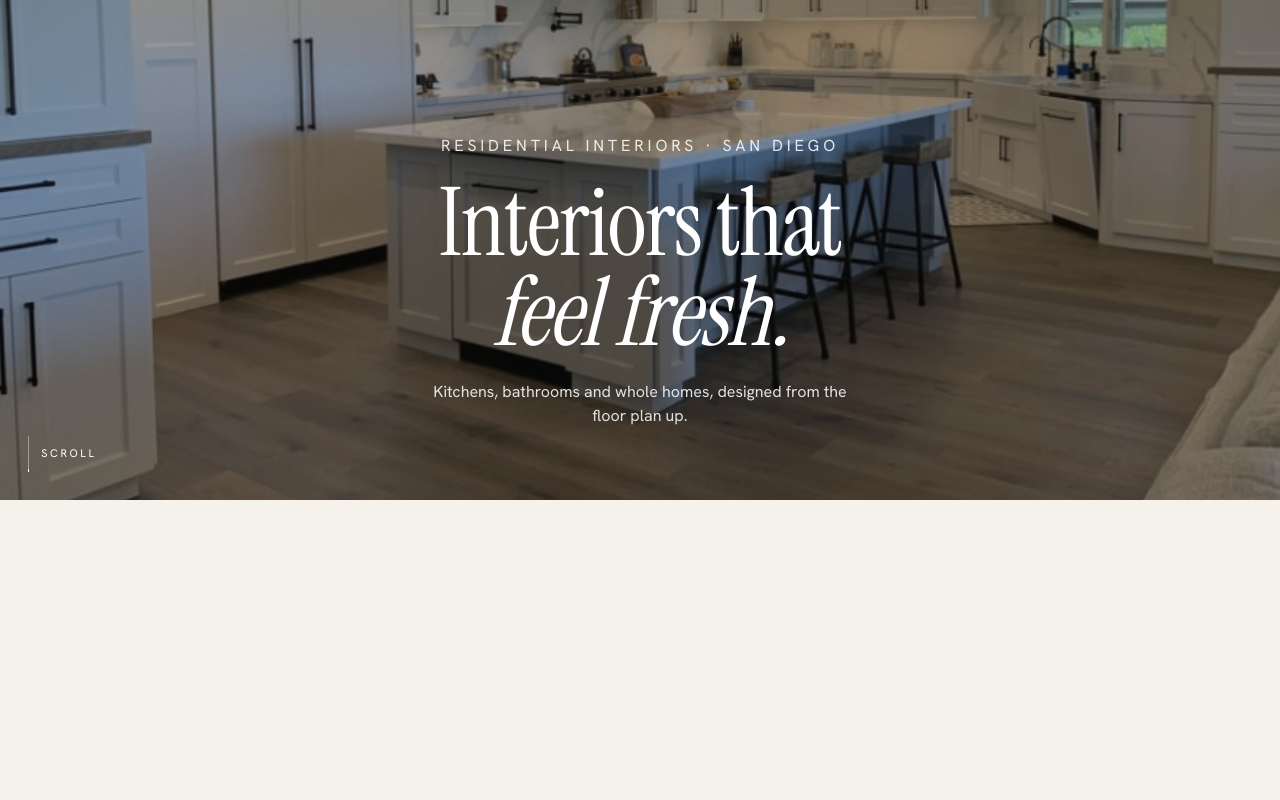
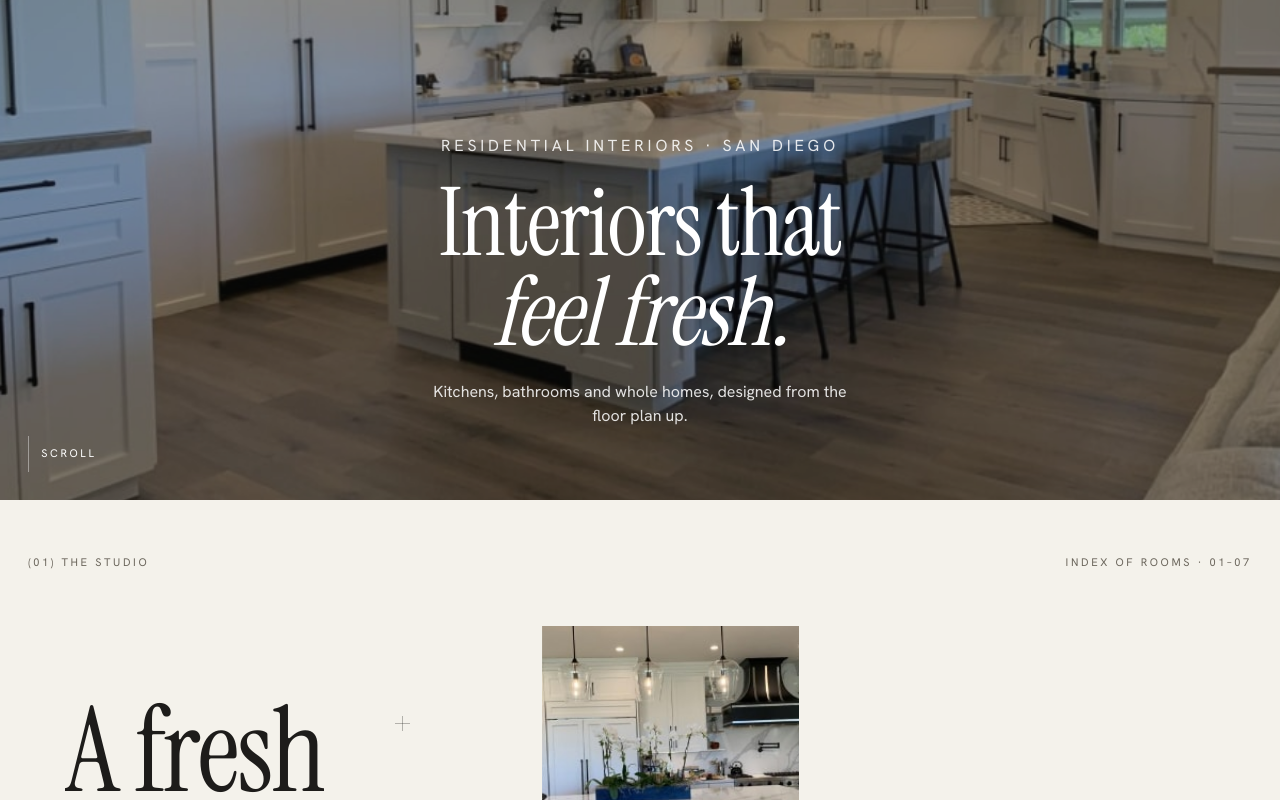
Before and after one commit to BhChin/fresca, a Next.js app: page / in a window 1280 px wide. Shown: the part 300-1100 px from the top of the page. Before the commit the page ends 800 px from the top, so only its background shows below. Built offline with nearby package versions, Linux system fonts and the light colour scheme.

Commit message:
Add studio exhibition wall
Desktop drift per data-speed via gsap.matchMedia; plates unmask on entry;
staggered single column on mobile.

Co-Authored-By: Claude Opus 5.5 <noreply@anthropic.com>

```diff
--- a/app/page.tsx
+++ b/app/page.tsx
@@ -1,5 +1,6 @@
 import Hero from "@/components/Hero";
 import Navigation from "@/components/Navigation";
+import StudioWall from "@/components/StudioWall";
 
 export default function Home() {
   return (
@@ -7,6 +8,7 @@ export default function Home() {
       <Navigation />
       <main>
         <Hero />
+        <StudioWall />
       </main>
     </>
   );
--- /dev/null
+++ b/components/StudioWall.tsx
@@ -0,0 +1,156 @@
+"use client";
+
+import Image from "next/image";
+import { useRef, type CSSProperties } from "react";
+import { studio, type WallItem } from "@/content/site";
+import { gsap, useGSAP } from "@/lib/gsap";
+import { DESKTOP_MOTION, MOTION, revealLines } from "@/lib/motion";
+import Line from "./LineReveal";
+
+const at = (x: string, y: string, w?: string) => ({ "--x": x, "--y": y, "--w": w }) as CSSProperties;
+
+// Every piece is absolutely placed on desktop; on mobile the wall becomes a
+// staggered single column in source order.
+const placed = "absolute left-[var(--x)] top-[var(--y)]";
+
+function WallPiece({ item }: { item: WallItem }) {
+  if (item.kind === "word") {
+    return (
+      <span
+        aria-hidden="true"
+        data-speed={item.speed}
+        style={at(item.x, item.y)}
+        className={`${placed} z-[1] whitespace-nowrap font-serif text-[clamp(64px,9.2vw,152px)] font-normal leading-[.9] tracking-[-.02em] max-md:text-[19vw] ${item.right ? "max-md:self-end" : ""}`}
+      >
+        <Line>{item.italic ? <em>{item.text}</em> : item.text}</Line>
+      </span>
+    );
+  }
+
+  if (item.kind === "text") {
+    return (
+      <p
+        data-speed={item.speed}
+        style={at(item.x, item.y)}
+        className={`art-p ${placed} z-[2] m-0 max-w-[330px] text-[15px] text-body`}
+      >
+        {item.text}
+        {item.link && (
+          <>
+            <br />
+            <a
+              href={item.link.href}
+              className="mt-[18px] inline-flex text-[11px] uppercase tracking-[.2em] text-ink underline underline-offset-[6px]"
+            >
+              {item.link.label}
+            </a>
+          </>
+        )}
+      </p>
+    );
+  }
+
+  const mobileWidth = item.right ? 50 : 64;
+  return (
+    <a
+      href="#work"
+      data-speed={item.speed}
+      style={at(item.x, item.y, item.w)}
+      className={`pl group ${placed} z-[2] w-[var(--w)] text-ink no-underline ${
+        item.right ? "max-md:!w-1/2 max-md:self-end" : "max-md:!w-[64%]"
+      }`}
+    >
+      <div className="pl-frame relative overflow-hidden bg-ground-2" style={{ aspectRatio: item.ratio }}>
+        <div className="pl-img absolute left-0 top-[-10%] h-[120%] w-full">
+          <Image
+            src={item.src}
+            alt={item.title}
+            fill
+            quality={85}
+            sizes={`(min-width: 861px) ${parseFloat(item.w)}vw, ${mobileWidth}vw`}
+            className="object-cover transition-[filter] duration-500 group-hover:brightness-[.85]"
+          />
+        </div>
+      </div>
+      <span className="pl-label mt-2.5 grid grid-cols-[auto_1fr] gap-x-3 gap-y-[3px] text-[10px] uppercase tracking-[.18em] text-muted">
+        <span>{item.no}</span>
+        <b className="font-medium text-ink">{item.title}</b>
+        <span className="col-start-2">{item.city}</span>
+      </span>
+    </a>
+  );
+}
+
+export default function StudioWall() {
+  const root = useRef<HTMLElement>(null);
+
+  useGSAP(
+    () => {
+      const mm = gsap.matchMedia();
+      mm.add(MOTION, () => {
+        revealLines(root.current!);
+
+        // Plates unmask from the bottom, then their label arrives; the photo drifts inside its frame.
+        gsap.utils.toArray<HTMLElement>(".pl").forEach((pl) => {
+          const enter = { trigger: pl, start: "top 92%" };
+          gsap.fromTo(
+            pl.querySelector(".pl-frame"),
+            { clipPath: "inset(100% 0% 0% 0%)" },
+            { clipPath: "inset(0% 0% 0% 0%)", duration: 1.4, ease: "power3.out", scrollTrigger: enter },
+          );
+          gsap.from(pl.querySelector(".pl-label"), { opacity: 0, y: 8, duration: 0.8, delay: 0.35, ease: "power2.out", scrollTrigger: enter });
+          gsap.fromTo(
+            pl.querySelector(".pl-img"),
+            { yPercent: -8 },
+            { yPercent: 8, ease: "none", scrollTrigger: { trigger: pl, start: "top bottom", end: "bottom top", scrub: 0.8 } },
+          );
+        });
+
+        gsap.utils.toArray<HTMLElement>(".art-p").forEach((el) => {
+          gsap.from(el, { opacity: 0, y: 20, duration: 1, ease: "power2.out", scrollTrigger: { trigger: el, start: "top 88%" } });
+        });
+      });
+
+      // Desktop: every word, plate and paragraph drifts up at its own speed.
+      mm.add(DESKTOP_MOTION, () => {
+        gsap.utils.toArray<HTMLElement>("[data-speed]").forEach((el) => {
+          const speed = parseFloat(el.dataset.speed ?? "1");
+          gsap.to(el, {
+            y: () => -window.innerHeight * 0.24 * speed,
+            ease: "none",
+            scrollTrigger: { trigger: root.current, start: "top bottom", end: "bottom top", scrub: 0.8, invalidateOnRefresh: true },
+          });
+        });
+      });
+      return () => mm.revert();
+    },
+    { scope: root },
+  );
+
+  return (
+    <section
+      ref={root}
+      id="about"
+      aria-label="The studio"
+      className="relative mx-pad h-[225vh] max-md:flex max-md:h-auto max-md:flex-col max-md:gap-7 max-md:pb-[72px] max-md:pt-24 max-md:[&>*]:!relative max-md:[&>*]:!left-auto max-md:[&>*]:!top-auto"
+    >
+      {/* On mobile the spec's hidden h2 keeps its default margins, which space the column. */}
+      <h2 className="sr-only max-md:my-5">{studio.srHeading}</h2>
+      <div className="cap absolute inset-x-0 top-[3%] flex justify-between text-muted max-md:-order-1">
+        <span>{studio.caption[0]}</span>
+        <span>{studio.caption[1]}</span>
+      </div>
+      {studio.marks.map((m) => (
+        <span
+          key={m.x + m.y}
+          aria-hidden="true"
+          style={at(m.x, m.y)}
+          className={`${placed} h-[15px] w-[15px] before:absolute before:left-[7px] before:top-0 before:h-[15px] before:w-px before:bg-ink/30 before:content-[''] after:absolute after:left-0 after:top-[7px] after:h-px after:w-[15px] after:bg-ink/30 after:content-[''] max-md:hidden`}
+        />
+      ))}
+      {studio.items.map((item, i) => (
+        <WallPiece key={i} item={item} />
+      ))}
+    </section>
+  );
+}
```
